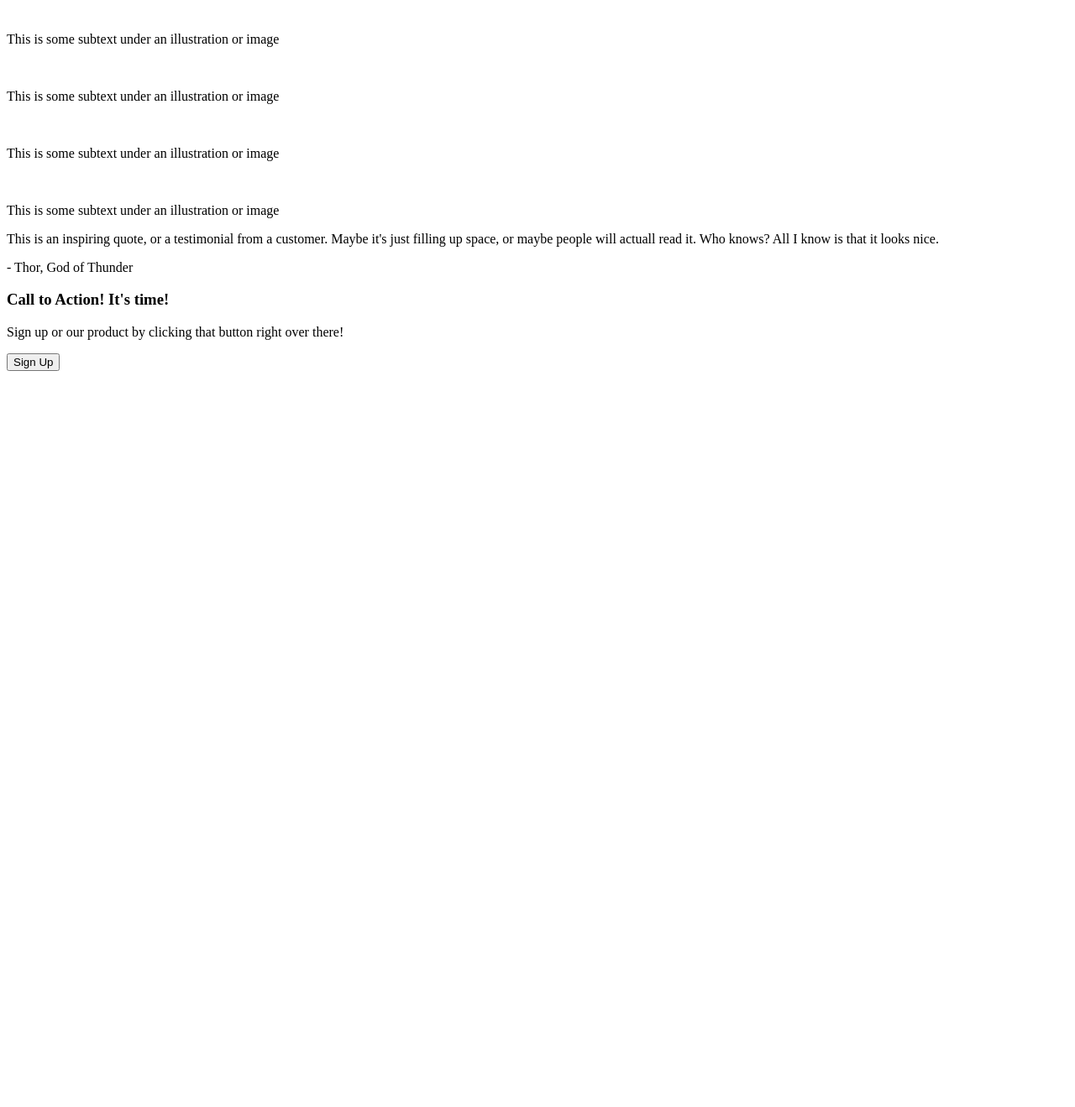
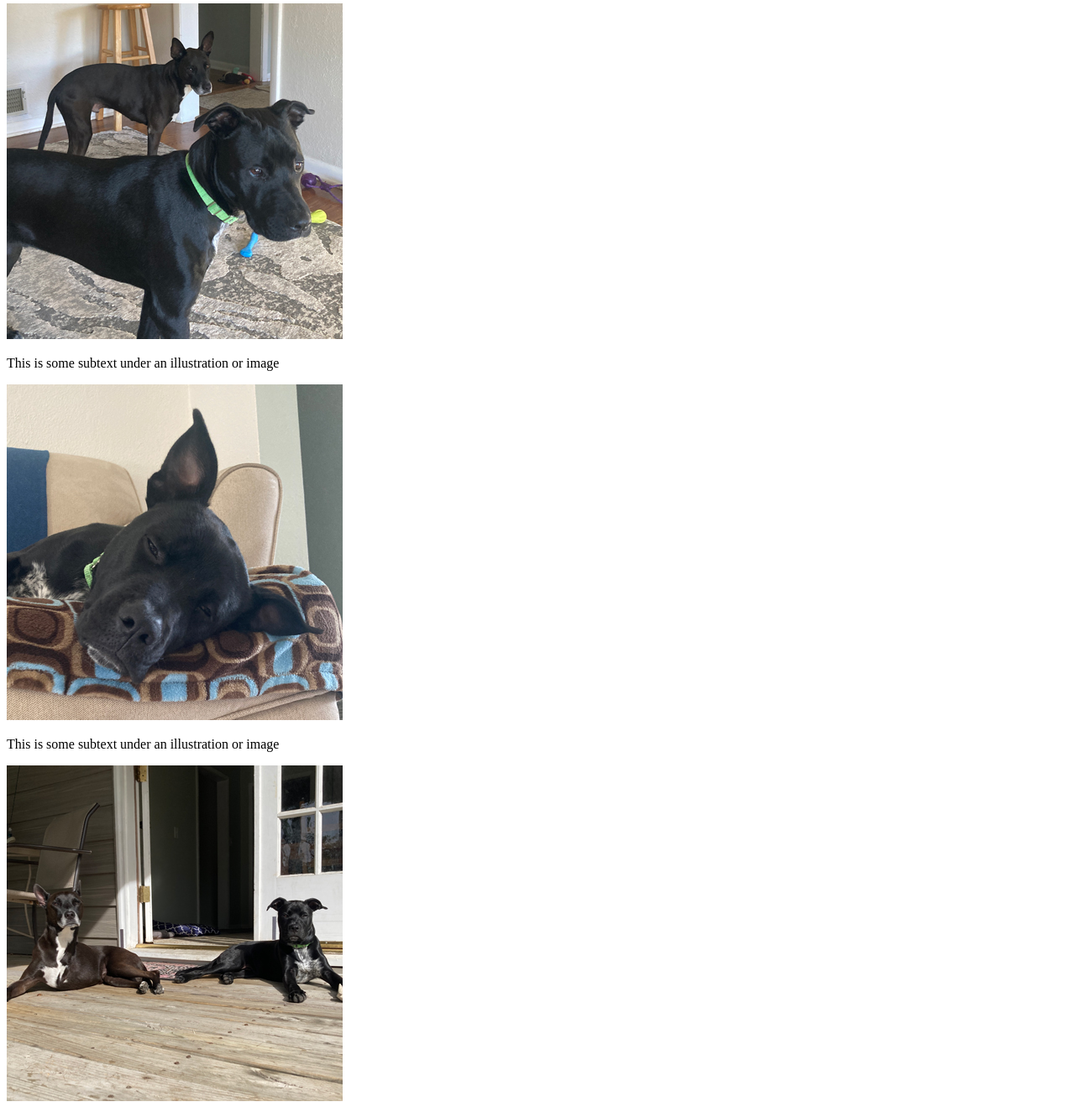
Before and after one commit to hotcorner/odin-project-landing-page, a plain HTML site: page index.html in a window 1280 px wide. Shown: the part 921-2240 px from the top of the page at 84% size. Before the commit the page ends 1371 px from the top, so only its background shows below. Drawn offline with Linux system fonts and the light colour scheme.

Commit message:
Images
Added more images of dogs

```diff
--- a/index.html
+++ b/index.html
@@ -34,19 +34,19 @@
         <h2>Some Random Information</h2>
         <div class="card-holder">
             <div class="card">
-                <img src="" alt="" class="card-image">
+                <img src="imgs/dogs-1.jpg" alt="My Dogs" class="card-image">
                 <p>This is some subtext under an illustration or image</p>
             </div>
             <div class="card">
-                <img src="" alt="" class="card-image">
+                <img src="imgs/dogs-2.jpg" alt="My dogs" class="card-image">
                 <p>This is some subtext under an illustration or image</p>
             </div>
             <div class="card">
-                <img src="" alt="" class="card-image">
+                <img src="imgs/dogs-3.jpg" alt="my dogs" class="card-image">
                 <p>This is some subtext under an illustration or image</p>
             </div>
             <div class="card">
-                <img src="" alt="" class="card-image">
+                <img src="imgs/dogs-4.jpg" alt="my dogs" class="card-image">
                 <p>This is some subtext under an illustration or image</p>
             </div>
         </div>
```
Also changed, not shown: imgs/dogs-1.jpg (added), imgs/dogs-2.jpg (added), imgs/dogs-3.jpg (added), imgs/dogs-4.jpg (added).
